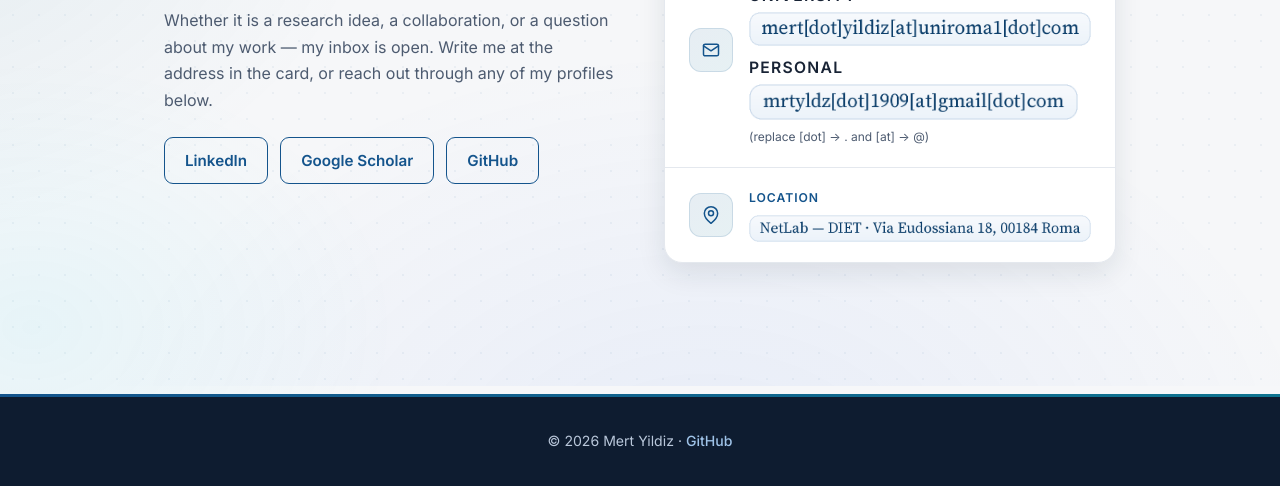
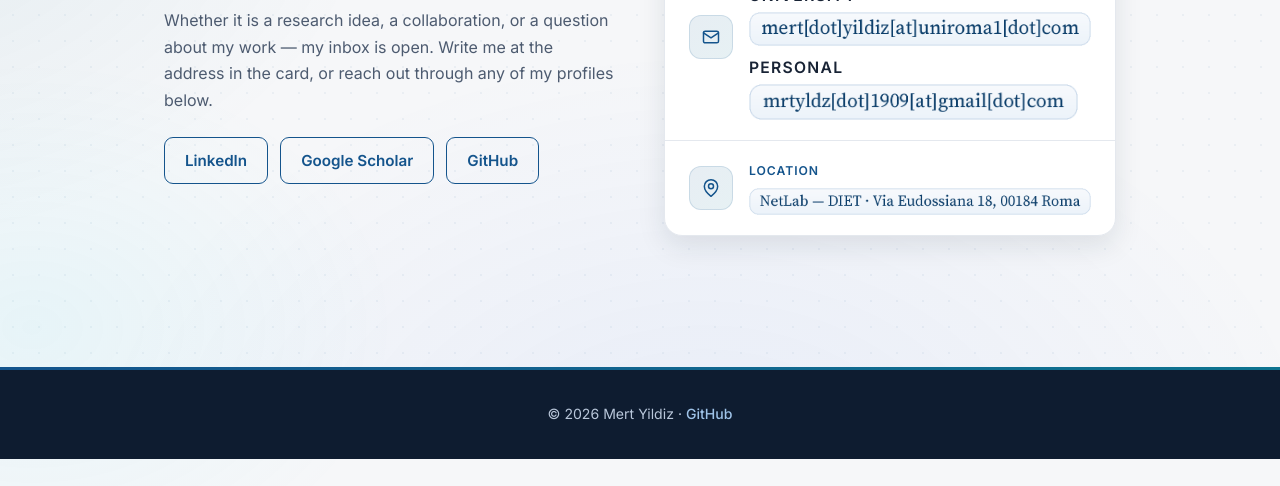
Before and after one commit to MertYILDIZ19/MertYILDIZ19.github.io, a plain HTML site: page contact.html in a window 1280 px wide. Shown: the part 414-900 px from the top of the page. After the commit the page ends 873 px from the top, so only its background shows below. Drawn offline with Linux system fonts and the light colour scheme.

Commit message:
Remove the '[dot]/[at]' explanation line from contact card

```diff
--- a/contact.html
+++ b/contact.html
@@ -74,7 +74,6 @@
                 <img class="contact-email-img" src="assets/email_uni.png" alt="" role="presentation" draggable="false">
                 <span class="contact-email-label">Personal</span>
                 <img class="contact-email-img contact-email-img--alt" src="assets/email_personal.png" alt="" role="presentation" draggable="false">
-                <small>(replace [dot] → . and [at] → @)</small>
               </span>
             </div>
           </div>
```
